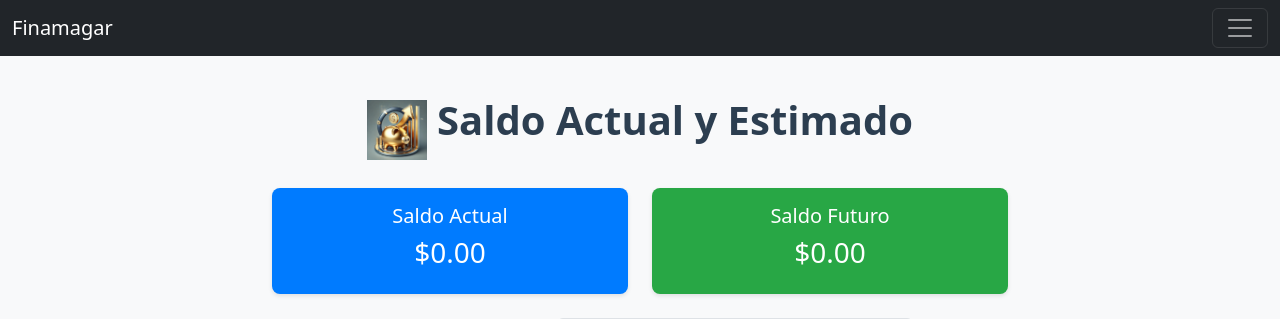
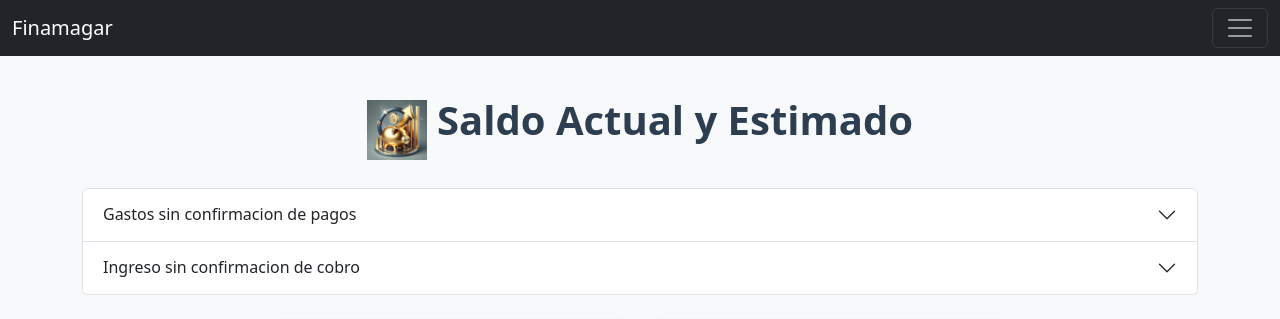
Before and after one commit to Ramicendoya/Grupo_5_2024, a Django app: template finanzas/app/templates/home.html in a window 1280 px wide. Shown: the top 319 px of the page. Run offline with Django 3.2, Linux system fonts and the light colour scheme; the template is opened without the code that fills it, so the values that code supplies are empty; some libraries are stand-ins or nearby versions.

Commit message:
feat: agrego acordeon de ingresos con sus estilos

```diff
--- a/finanzas/app/templates/home.html
+++ b/finanzas/app/templates/home.html
@@ -52,6 +52,28 @@
 }
 </style>
 
+<!-- Acordeon ingresos -->
+<style>
+.ingresos-container {
+    display: flex;
+    flex-direction: column;
+    gap: 10px; /* Espacio entre los elementos */
+}
+
+.ingreso-item {
+    display: flex;
+    border: 1px solid #ccc;
+    padding: 10px;
+    border-radius: 8px; /* Bordes redondeados */
+    box-shadow: 0 4px 6px rgba(0, 0, 0, 0.1); /* Sombra para efecto de tarjeta */
+    background-color: #f9f9f9;
+}
+
+.ingreso-campo {
+    flex: 1; /* Cada campo ocupa el mismo espacio */
+    padding: 4px;
+}
+</style>
 <div class="container my-4">
     <header class="text-center mb-4">
         <div class="d-flex justify-content-center align-items-center">
@@ -60,7 +82,80 @@
             <h1>Saldo Actual y Estimado</h1>
         </div>
     </header>
+    <!--Acordeon-->
+    <div class="accordion" id="accordionExample">
+        <div class="accordion-item">
+          <h2 class="accordion-header" id="headingOne">
+            <button class="accordion-button collapsed" type="button" data-bs-toggle="collapse" data-bs-target="#collapseOne" aria-expanded="false" aria-controls="collapseOne">
+              Gastos sin confirmacion de pagos
+            </button>
+          </h2>
+          <div id="collapseOne" class="accordion-collapse collapse" aria-labelledby="headingOne" data-bs-parent="#accordionExample">
+            <div class="accordion-body">
+                <!--Tabla gastos-->
+                    <div class="gastos-container">
+                        {% for gasto in gastos_pendientes %}
+                        <div class="gasto-item">
+                            <div class="gasto-campo">{{ gasto.categoria }}</div>
+                            <div class="gasto-campo">{{ gasto.nombre }}</div>
+                            <div class="gasto-campo">{{ gasto.monto }}</div>
+                            <div class="gasto">
+                                <div class="row">
+                                    <div class="col-4 text-center">
+                                        <i class="fa-solid fa-check"></i>
+                                    </div>
+                                    <div class="col-4 text-center">
+                                        <i class="fa-regular fa-pen-to-square"></i>
+                                    </div>
+                                </div>
+                            </div>
 
+
+
+                        </div>
+                        {% endfor %}
+                    </div>
+
+                <!--Fin tabla gastos-->
+            </div>
+          </div>
+        </div>
+
+        <div class="accordion-item">
+          <h2 class="accordion-header" id="headingTwo">
+            <button class="accordion-button collapsed" type="button" data-bs-toggle="collapse" data-bs-target="#collapseTwo" aria-expanded="false" aria-controls="collapseTwo">
+              Ingreso sin confirmacion de cobro
+            </button>
+          </h2>
+          <div id="collapseTwo" class="accordion-collapse collapse" aria-labelledby="headingTwo" data-bs-parent="#accordionExample">
+            <div class="accordion-body">
+                <!--Tabla ingresos-->
+                <div class="ingresos-container">
+                    {% for ingreso in ingresos_pendientes %}
+                    <div class="ingreso-item">
+                        <div class="ingreso-campo">{{ ingreso.categoria }}</div>
+                        <div class="ingreso-campo">{{ ingreso.nombre }}</div>
+                        <div class="ingreso-campo">{{ ingreso.monto }}</div>
+                        <div class="ingreso">
+                            <div class="row">
+                                <div class="col-4 text-center">
+                                    <i class="fa-solid fa-check"></i>
+                                </div>
+                                <div class="col-4 text-center">
+                                    <i class="fa-regular fa-pen-to-square"></i>
+                                </div>
+                            </div>
+                        </div>
+                    </div>
+                    {% endfor %}
+                </div>
+                <!--Fin tabla ingresos-->
+            </div>
+          </div>
+        </div>
+      </div>
+
+    <!--Fin Acordeon-->
     <!-- KPI Cards for Saldo Actual y Saldo Futuro -->
     <div class="row my-4">
         <div class="col-md-4 offset-md-2 text-center">
```
